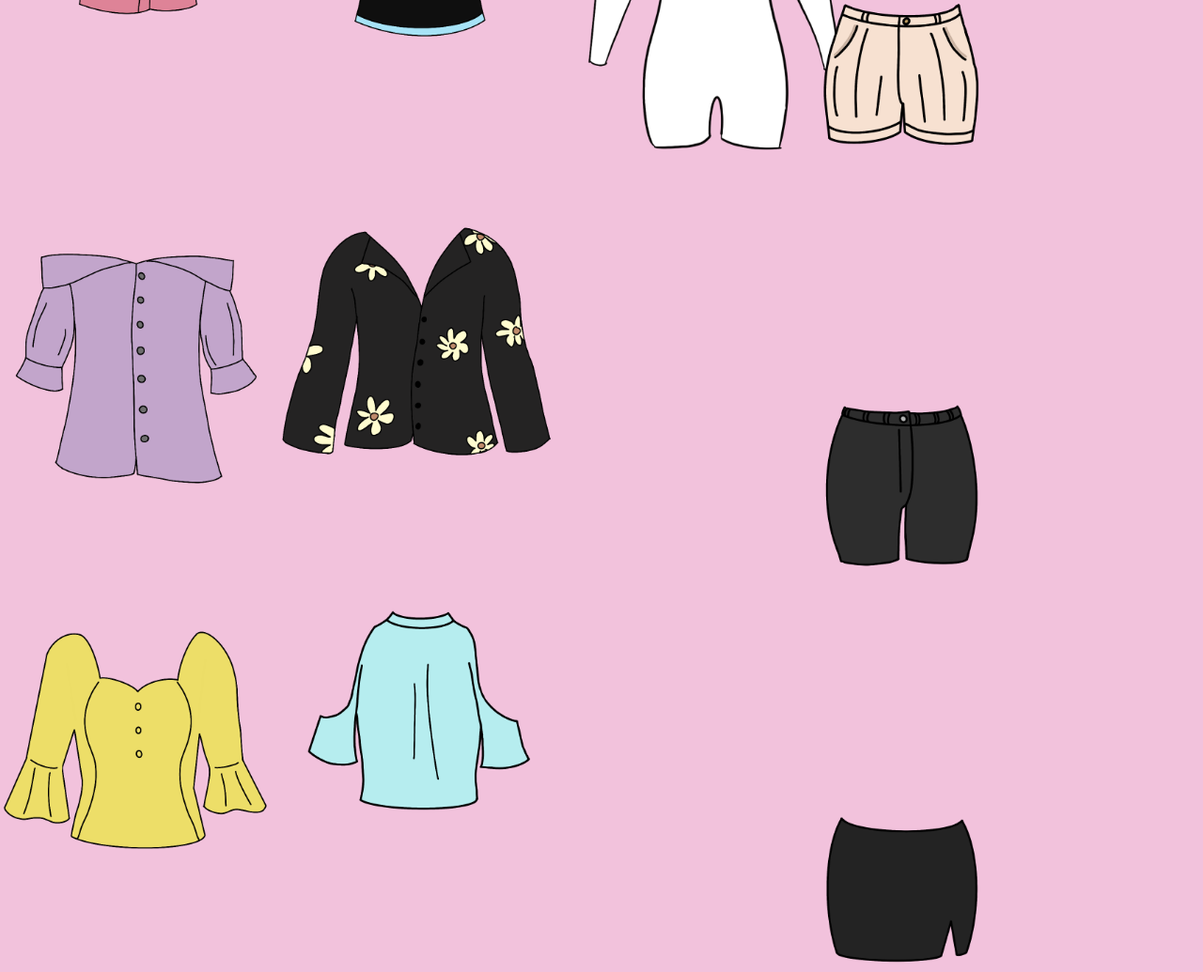
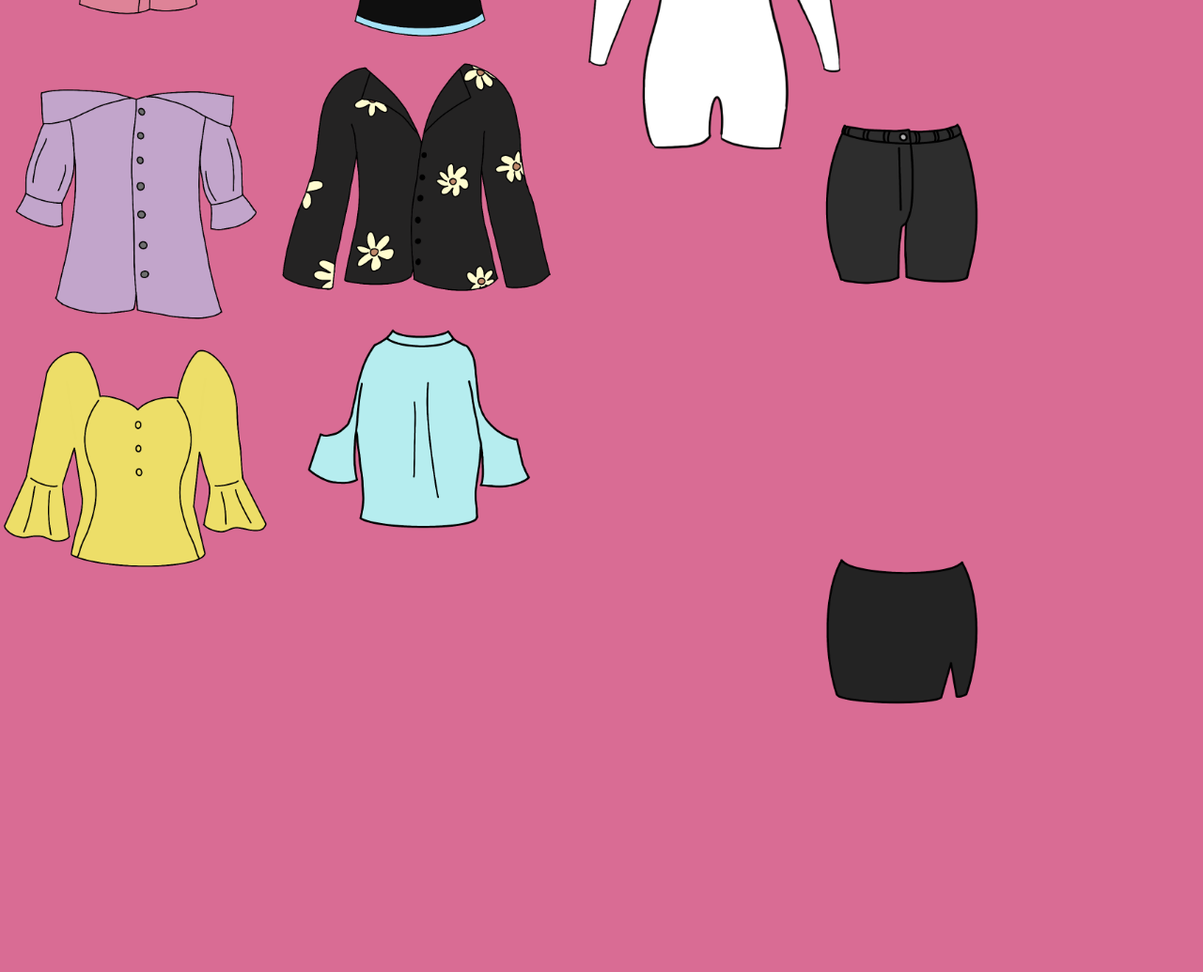
Before and after one commit to Haley-Graham/Group-4, a plain HTML site: page dress_up/index.html in a window 1280 px wide. Shown: the part 524-1559 px from the top of the page at 94% size. Drawn offline with nearby package versions, Linux system fonts and the light colour scheme; a web font is replaced by a local one.

Commit message:
position clothes

```diff
--- a/dress_up/css/page.css
+++ b/dress_up/css/page.css
@@ -2,7 +2,7 @@
   background-color: #f2c2dc;
 }
 .container-fluid {
-  background-color: #f2c2dc;
+  background-color: #d96c94;
 }
 h1{
   font-family: 'Chango', cursive;
@@ -59,9 +59,29 @@ a{
 #draggable, #draggable1, #draggable2, #draggable3, #draggable4, #draggable5,
 #draggable6, #draggable7, #draggable8, #draggable9, #draggable10, #draggable11 {
 	padding: 0px;
-	z-index: 2;
+	z-index: 1;
   background: transparent;
   border: none;
+}
+#draggable1, #draggable4 {
+  position: relative;
+  top: -175px;
+}
+#draggable2, #draggable5 {
+  position: relative;
+  top: -300px;
+}
+#draggable6, #draggable9 {
+  position: relative;
+  top: -200px;
+}
+#draggable7, #draggable10 {
+  position: relative;
+  top: -300px;
+}
+#draggable8, #draggable11 {
+  position: relative;
+  top: -275px;
 }
 #droppable {
 z-index: -1;
@@ -72,11 +92,13 @@ border: none;
 #model {
 	width: 300px;
 }
-
+.bottom {
+	width: 300px;
+  z-index: 1;
+  position: relative;
+}
 .top {
 	width: 300px;
-  z-index: 1;
+  z-index: 2;
+  position: relative;
 }
-.bottom {
-	width: 300px;
-}
--- a/dress_up/index.html
+++ b/dress_up/index.html
@@ -92,7 +92,7 @@
         <div id="draggable10" class="ui-widget-content">
           <img class="bottom" src="img/blue_shorts.PNG">
         </div>
-        <div id="draggabl11" class="ui-widget-content">
+        <div id="draggable11" class="ui-widget-content">
           <img class="bottom" src="img/green_skirt.PNG">
         </div>
       </div>
```
Also changed, not shown: home/index.html (+0 -5 lines).
